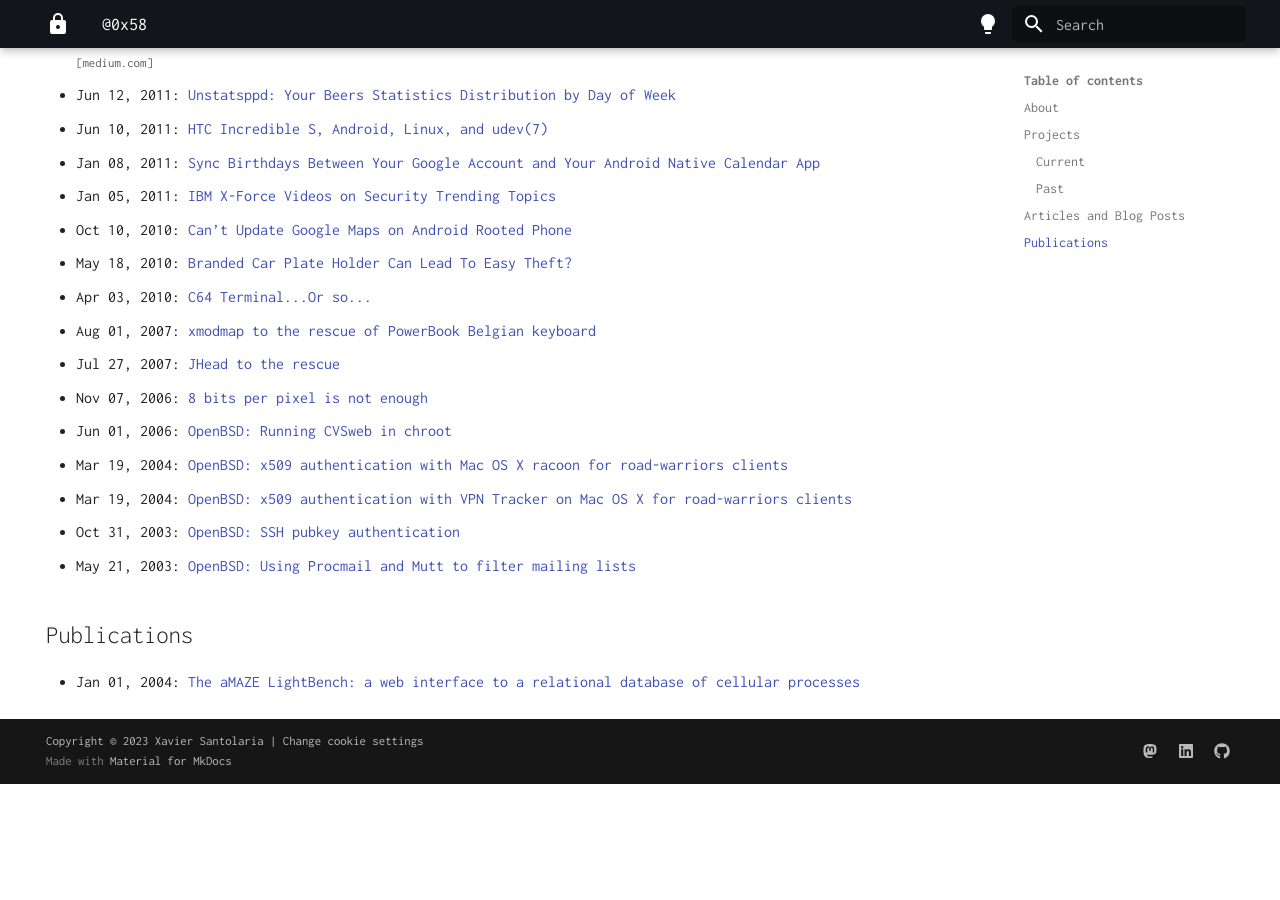
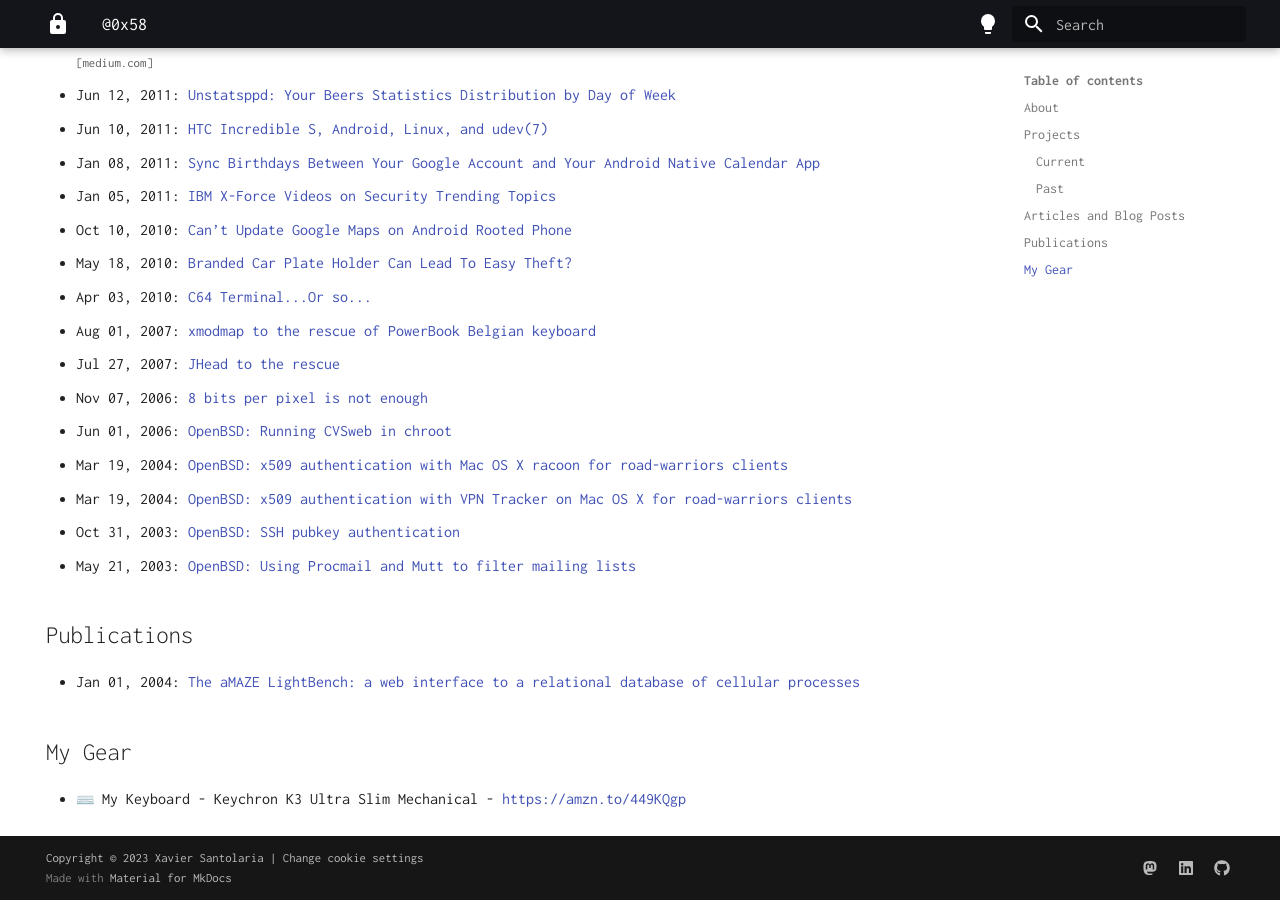
Before and after one commit to xsa/0x58.santolaria.net, an MkDocs documentation site: the page built from docs/index.md, in a window 1280 px wide and 900 px high, scrolled down 1462 px. Built offline with MkDocs 1.6.1 and Material for MkDocs 9.7.7, drawn with Linux system fonts in a browser that asks for light colours; emoji names are drawn with the system emoji font; before the commit the page ends 2246 px from its top, so only the background shows below that; some of the changed lines change nothing that is shown.

Commit message:
Add "My Gear" section, and open links in new tab/window

```diff
--- a/docs/index.md
+++ b/docs/index.md
@@ -39,20 +39,20 @@
 ## Articles and Blog Posts
 <small>(and other content made of ascii chars written over the years)</small>
 
-- May 03, 2023: [Is Your Critical SaaS Data Secure?](https://securityintelligence.com/posts/is-your-critical-saas-data-secure/) <small>[securityintelligence.com]</small>
-- Feb 12, 2023: [Book Club: “Inside The Box: A Proven System of Creativity for Breakthrough Results”](https://0x58.medium.com/book-club-inside-the-box-a-proven-system-of-creativity-for-breakthrough-results-ac788a49b311) <small>[medium.com]</small>
-- Jan 04, 2023: [Monitoring My EPSON XP-8600 Series Printer using Prometheus and Grafana](https://0x58.medium.com/monitoring-my-epson-xp-8600-series-printer-using-prometheus-and-grafana-26d95f5d449d) <small>[medium.com]</small>
-- Dec 15, 2022: [Welcome! — You have been appointed to our IBM Academy of Technology](https://0x58.medium.com/welcome-you-have-been-appointed-to-our-ibm-academy-of-technology-6affff1c2bdc) <small>[medium.com]</small>
-- Dec 14, 2022: [IBM Tech 2023](https://0x58.medium.com/ibm-tech-2023-9e4f79731e67) <small>[medium.com]</small>
-- Nov 05, 2022: [Create a Verified Keybase Link on your Mastodon profile](https://0x58.medium.com/create-a-verified-keybase-link-on-your-mastodon-profile-218c17e5e28c) <small>[medium.com]</small>
-- Oct 04, 2022: [{Cyber,Info}Security Events List](https://0x58.medium.com/cyber-info-security-events-list-2650185762c1) <small>[medium.com]</small>
-- Sep 07, 2022: [Connecting Your Raspberry Pi to the IBM Watson IoT Platform](https://0x58.medium.com/connecting-your-raspberry-pi-to-the-ibm-watson-iot-platform-d0d0734cefe4) <small>[medium.com]</small>
-- Aug 03, 2022: [Looking to Contribute to Open Source? My Top 5 Tips to Get Started](https://0x58.medium.com/looking-to-contribute-to-open-source-my-top-5-tips-to-get-started-c9b769818b4b) <small>[medium.com]</small>
-- Jul 07, 2022: [Protecting the Family —Blocking one ad at a time with Pi-Hole®](https://0x58.medium.com/protecting-the-family-blocking-one-ad-at-a-time-with-pi-hole-6f89b17e0344) <small>[medium.com]</small>
-- May 24, 2022: [Personal Knowledge Management, Logseq, and my New Way of Managing Ideas and Information](https://0x58.medium.com/every-day-a-journal-page-is-automagically-created-for-you-so-youre-ready-to-roll-e126664af6b5) <small>[medium.com]</small>
-- Apr 19, 2022: [Exposing our non-SSL application with NGINX and a ‘sidecar’ container](https://0x58.medium.com/exposing-our-non-ssl-application-with-nginx-and-a-sidecar-container-ea3230d23a5) <small>[medium.com]</small>
-- Apr 10, 2022: [IBM Cloud Secrets Manager and the External Secrets Operator](https://0x58.medium.com/ibm-cloud-secrets-manager-and-the-external-secrets-operator-1c94234993b6) <small>[medium.com]</small>
-- Apr 08, 2022: [Building and Deploying Your First Cloud Application on IBM Cloud from a non-Developer Point-of-View](https://0x58.medium.com/building-and-deploying-your-first-cloud-application-on-ibm-cloud-from-a-non-developer-point-of-view-89905b9a24a1) <small>[medium.com]</small>
+- May 03, 2023: [Is Your Critical SaaS Data Secure?](https://securityintelligence.com/posts/is-your-critical-saas-data-secure/){:target="_blank"} <small>[securityintelligence.com]</small>
+- Feb 12, 2023: [Book Club: “Inside The Box: A Proven System of Creativity for Breakthrough Results”](https://0x58.medium.com/book-club-inside-the-box-a-proven-system-of-creativity-for-breakthrough-results-ac788a49b311){:target="_blank"} <small>[medium.com]</small>
+- Jan 04, 2023: [Monitoring My EPSON XP-8600 Series Printer using Prometheus and Grafana](https://0x58.medium.com/monitoring-my-epson-xp-8600-series-printer-using-prometheus-and-grafana-26d95f5d449d){:target="_blank"} <small>[medium.com]</small>
+- Dec 15, 2022: [Welcome! — You have been appointed to our IBM Academy of Technology](https://0x58.medium.com/welcome-you-have-been-appointed-to-our-ibm-academy-of-technology-6affff1c2bdc){:target="_blank"} <small>[medium.com]</small>
+- Dec 14, 2022: [IBM Tech 2023](https://0x58.medium.com/ibm-tech-2023-9e4f79731e67){:target="_blank"} <small>[medium.com]</small>
+- Nov 05, 2022: [Create a Verified Keybase Link on your Mastodon profile](https://0x58.medium.com/create-a-verified-keybase-link-on-your-mastodon-profile-218c17e5e28c){:target="_blank"} <small>[medium.com]</small>
+- Oct 04, 2022: [{Cyber,Info}Security Events List](https://0x58.medium.com/cyber-info-security-events-list-2650185762c1){:target="_blank"} <small>[medium.com]</small>
+- Sep 07, 2022: [Connecting Your Raspberry Pi to the IBM Watson IoT Platform](https://0x58.medium.com/connecting-your-raspberry-pi-to-the-ibm-watson-iot-platform-d0d0734cefe4){:target="_blank"} <small>[medium.com]</small>
+- Aug 03, 2022: [Looking to Contribute to Open Source? My Top 5 Tips to Get Started](https://0x58.medium.com/looking-to-contribute-to-open-source-my-top-5-tips-to-get-started-c9b769818b4b){:target="_blank"} <small>[medium.com]</small>
+- Jul 07, 2022: [Protecting the Family —Blocking one ad at a time with Pi-Hole®](https://0x58.medium.com/protecting-the-family-blocking-one-ad-at-a-time-with-pi-hole-6f89b17e0344){:target="_blank"} <small>[medium.com]</small>
+- May 24, 2022: [Personal Knowledge Management, Logseq, and my New Way of Managing Ideas and Information](https://0x58.medium.com/every-day-a-journal-page-is-automagically-created-for-you-so-youre-ready-to-roll-e126664af6b5){:target="_blank"} <small>[medium.com]</small>
+- Apr 19, 2022: [Exposing our non-SSL application with NGINX and a ‘sidecar’ container](https://0x58.medium.com/exposing-our-non-ssl-application-with-nginx-and-a-sidecar-container-ea3230d23a5){:target="_blank"} <small>[medium.com]</small>
+- Apr 10, 2022: [IBM Cloud Secrets Manager and the External Secrets Operator](https://0x58.medium.com/ibm-cloud-secrets-manager-and-the-external-secrets-operator-1c94234993b6){:target="_blank"} <small>[medium.com]</small>
+- Apr 08, 2022: [Building and Deploying Your First Cloud Application on IBM Cloud from a non-Developer Point-of-View](https://0x58.medium.com/building-and-deploying-your-first-cloud-application-on-ibm-cloud-from-a-non-developer-point-of-view-89905b9a24a1){:target="_blank"} <small>[medium.com]</small>
 - Jun 12, 2011: [Unstatsppd: Your Beers Statistics Distribution by Day of Week](articles/unstatsppd-your-beers-statistics.md)
 - Jun 10, 2011: [HTC Incredible S, Android, Linux, and udev(7)](articles/htc-incredible-s-android-linux-and-udev.md)
 - Jan 08, 2011: [Sync Birthdays Between Your Google Account and Your Android Native Calendar App](articles/sync-birthdays-between-your-google.md)
@@ -64,10 +64,14 @@
 - Jul 27, 2007: [JHead to the rescue](articles/jhead-to-rescue.md)
 - Nov 07, 2006: [8 bits per pixel is not enough](articles/8-bits-per-pixel-is-not-enough.md)
 - Jun 01, 2006: [OpenBSD: Running CVSweb in chroot](articles/openbsd-cvsweb-in-chroot.md)
-- Mar 19, 2004: [OpenBSD: x509 authentication with Mac OS X racoon for road-warriors clients](https://github.com/xsa/openbsd-vpn-configs/blob/main/openbsd-macosx-racoon)
-- Mar 19, 2004: [OpenBSD: x509 authentication with VPN Tracker on Mac OS X for road-warriors clients](https://github.com/xsa/openbsd-vpn-configs/blob/main/openbsd-macosx-vpntracker)
+- Mar 19, 2004: [OpenBSD: x509 authentication with Mac OS X racoon for road-warriors clients](https://github.com/xsa/openbsd-vpn-configs/blob/main/openbsd-macosx-racoon){:target="_blank"}
+- Mar 19, 2004: [OpenBSD: x509 authentication with VPN Tracker on Mac OS X for road-warriors clients](https://github.com/xsa/openbsd-vpn-configs/blob/main/openbsd-macosx-vpntracker){:target="_blank"}
 - Oct 31, 2003: [OpenBSD: SSH pubkey authentication](articles/openbsd-ssh-pubkey-auth.md)
 - May 21, 2003: [OpenBSD: Using Procmail and Mutt to filter mailing lists](articles/openbsd-procmail-mutt.md)
 
 ## Publications
-- Jan 01, 2004: [The aMAZE LightBench: a web interface to a relational database of cellular processes](https://pubmed.ncbi.nlm.nih.gov/14681453/)
+- Jan 01, 2004: [The aMAZE LightBench: a web interface to a relational database of cellular processes](https://pubmed.ncbi.nlm.nih.gov/14681453/){:target="_blank"}
+
+## My Gear
+
+- :keyboard: My Keyboard - Keychron K3 Ultra Slim Mechanical - [https://amzn.to/449KQgp](https://amzn.to/449KQgp){:target="_blank"}
```
